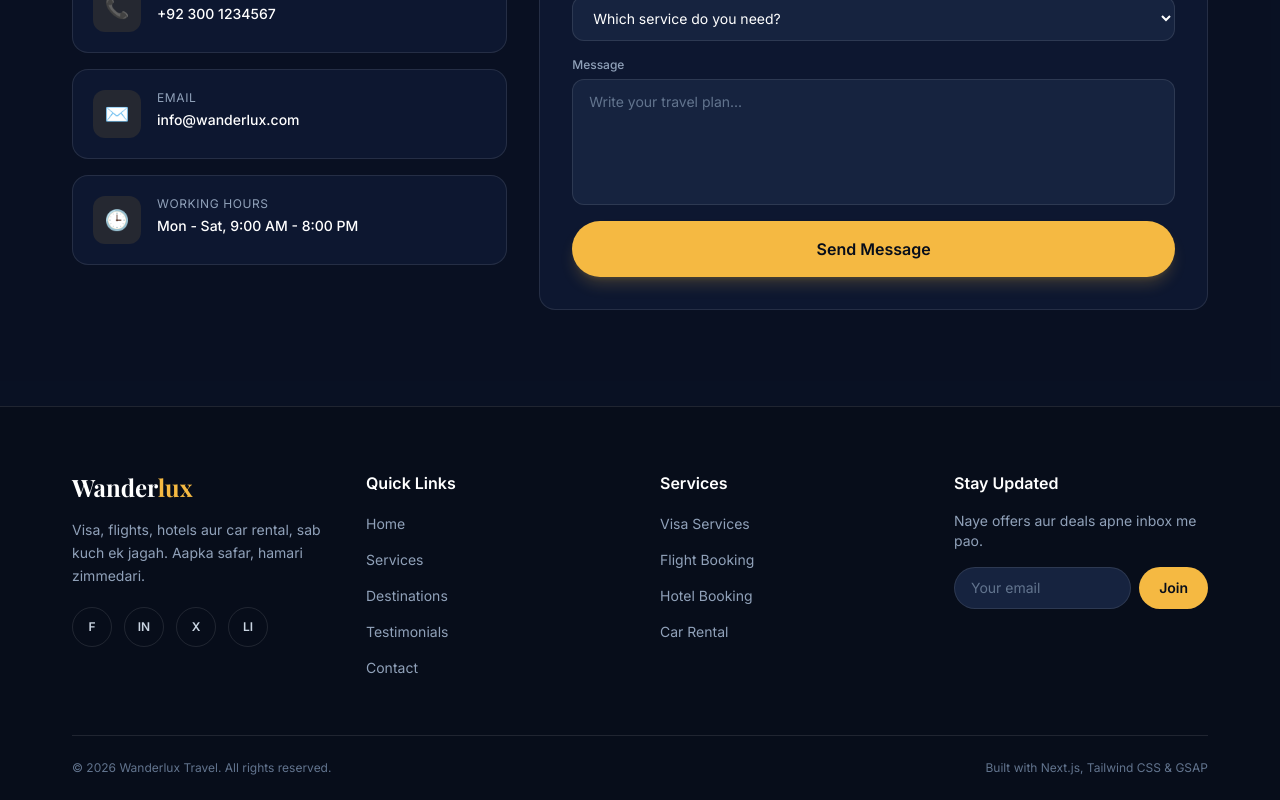
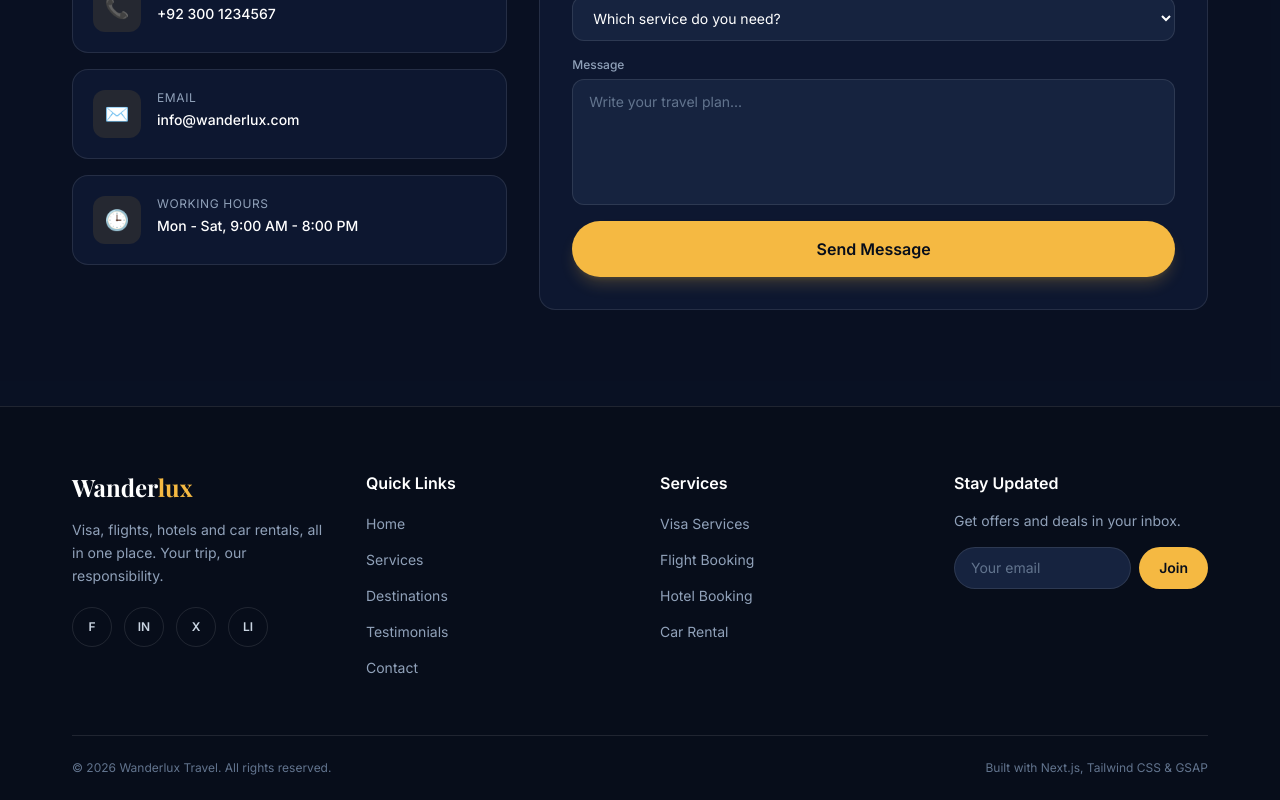
Before and after one commit to shayan-malik/travel-agency, a Next.js app: page / in a window 1280 px wide. Shown: the part 4528-5328 px from the top of the page. Built offline with nearby package versions, Linux system fonts and the light colour scheme; a web font is replaced by a local one.

Commit message:
feat: add favicon

```diff
--- a/src/components/layout/Footer.jsx
+++ b/src/components/layout/Footer.jsx
@@ -28,8 +28,7 @@ export default function Footer() {
               Wander<span className="text-gold">lux</span>
             </Link>
             <p className="mt-4 text-sm leading-relaxed text-slate-400">
-              Visa, flights, hotels aur car rental, sab kuch ek jagah. Aapka
-              safar, hamari zimmedari.
+              Visa, flights, hotels and car rentals, all in one place. Your trip, our responsibility.
             </p>
 
             <div className="mt-5 flex gap-3">
@@ -84,7 +83,7 @@ export default function Footer() {
           <div>
             <h4 className="mb-4 font-semibold text-white">Stay Updated</h4>
             <p className="mb-4 text-sm text-slate-400">
-              Naye offers aur deals apne inbox me pao.
+              Get offers and deals in your inbox.
             </p>
             <form
               className="flex gap-2"
```
Also changed, not shown: 1 other file (tests, documents, lock files or other folders).
